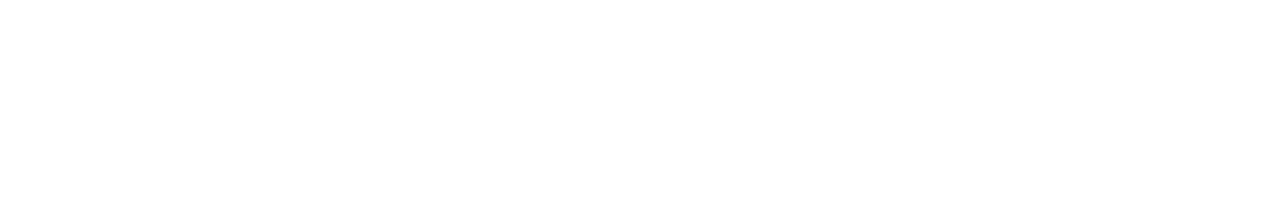
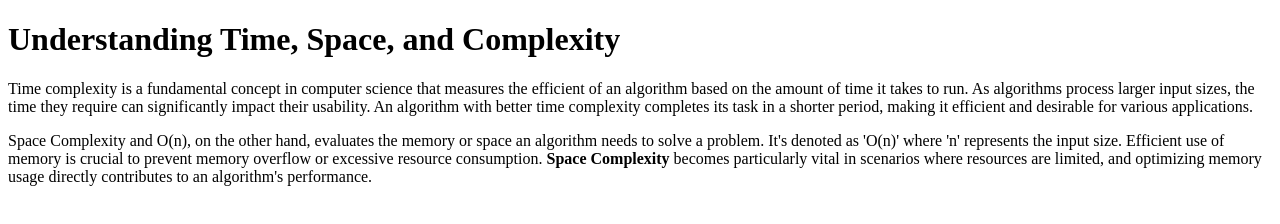
Before and after one commit to acciojob/time-and-space-complexity-RaghuCodeWizard, a website: page main.html in a window 1280 px wide. Drawn offline with Linux system fonts and the light colour scheme.

Commit message:
created a submission

```diff
--- a/main.html
+++ b/main.html
@@ -10,7 +10,11 @@
 	<!-- the entire body must be written by student -->
     <script type="text/javascript" src="./script.js">
 </script>
+    <h1>Understanding Time, Space, and Complexity</h1>
 
+    <p>Time complexity is a fundamental concept in computer science that measures the efficient of an algorithm based on the amount of time it takes to run. As algorithms process larger input sizes, the time they require can significantly impact their usability. An algorithm with better time complexity completes its task in a shorter period, making it efficient and desirable for various applications.</p>
+
+    <p>Space Complexity and O(n), on the other hand, evaluates the memory or space an algorithm needs to solve a problem. It's denoted as 'O(n)' where 'n' represents the input size. Efficient use of memory is crucial to prevent memory overflow or excessive resource consumption. <b>Space Complexity</b> becomes particularly vital in scenarios where resources are limited, and optimizing memory usage directly contributes to an algorithm's performance.</p>
 </body>
 
 </html>
```
